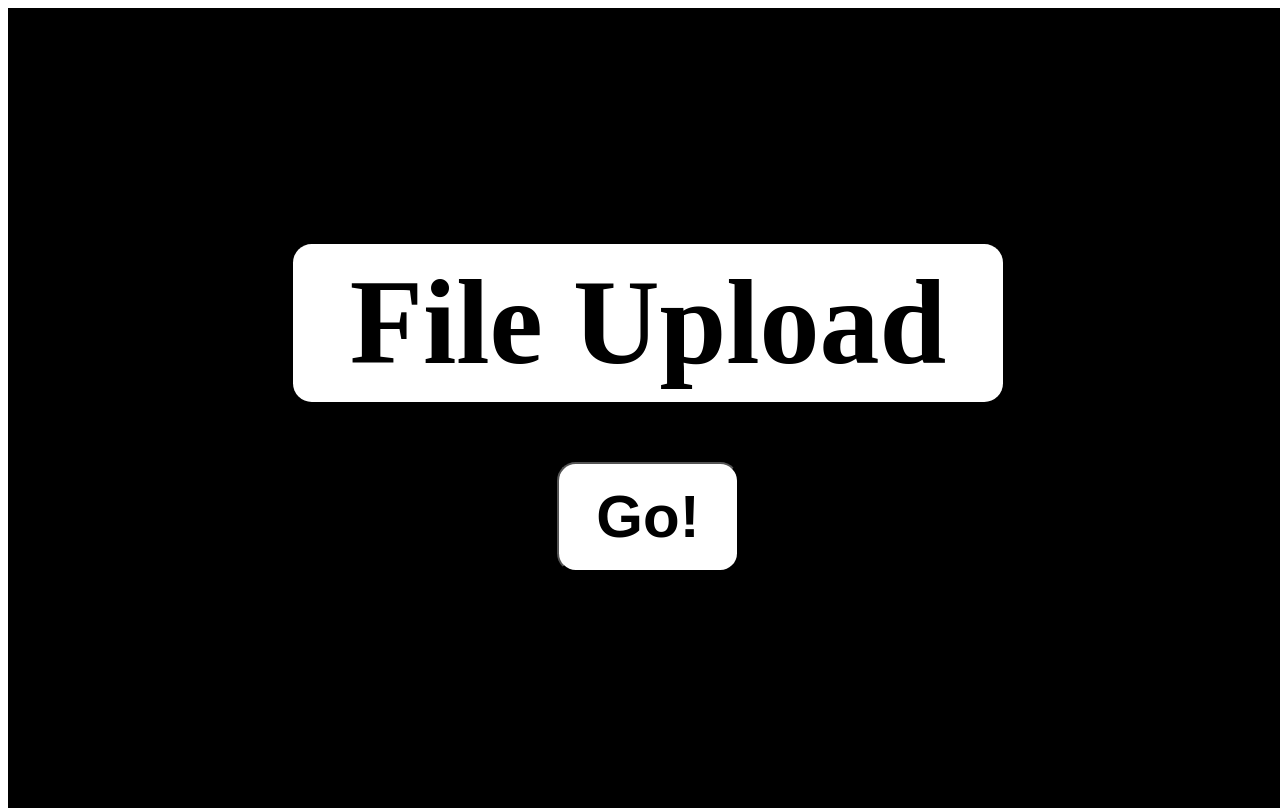
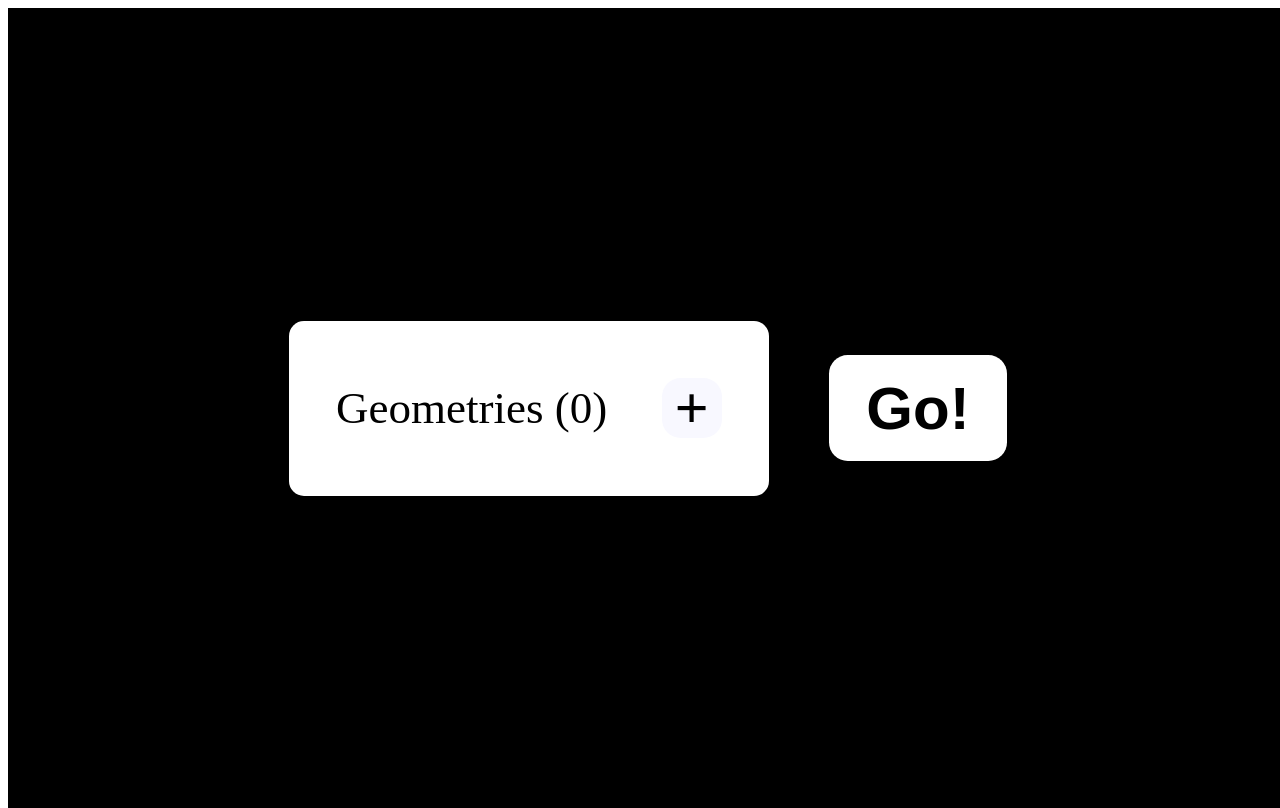
Before and after one commit to GALBICCIM/geometry-viewer, a React (Vite) app: page / in a window 1280 px wide. Built offline with nearby package versions, Linux system fonts and the light colour scheme.

Commit message:
feat: Change UI & Show uploaded geometries

```diff
--- a/src/pages/Home/index.tsx
+++ b/src/pages/Home/index.tsx
@@ -5,20 +5,24 @@ import { parseVTP } from "@/lib";
 import * as S from "./styled";
 
 const Home = () => {
-	const file = useFileStore((state) => state.file);
+	const navigator = useNavigate();
+	const selectedFile = useFileStore((state) => state.selectedFile);
+	const files = useFileStore((state) => state.files);
 	const setFile = useFileStore((state) => state.setFile);
-	const navigator = useNavigate();
+	const addFile = useFileStore((state) => state.addFile);
+
+	const handleFileUpload = (event: React.ChangeEvent<HTMLInputElement>) => addFile(event.target.files?.[0] ?? null);
 
 	const handleButtonClick = async () => {
-		if (!file) return;
+		if (!selectedFile) return;
 
-		const ext = file.name.split(".").pop()?.toLowerCase();
+		const ext = selectedFile.name.split(".").pop()?.toLowerCase();
 		if (!ext) return;
 
 		let payload;
 
 		if (ext === "vtp") {
-			payload = await parseVTP(file);
+			payload = await parseVTP(selectedFile);
 		} else {
 			alert(`we not support ${ext}`);
 
@@ -29,14 +33,23 @@ const Home = () => {
 	};
 
 	return (
-		<S.Container>
-			<>
-				<S.FileInput type="file" id="input-file" accept=".vtp" onChange={(event) => setFile(event.target.files?.[0] ?? null)} />
-				<S.FileInputLabel htmlFor="input-file">File Upload</S.FileInputLabel>
-			</>
-			{file && <S.Text>selected: {file.name}</S.Text>}
-			<S.GoViewer onClick={handleButtonClick}>Go!</S.GoViewer>
-		</S.Container>
+		<>
+			<S.Container>
+				<S.FileSelectMenu>
+					<S.Wrapper width="100%" justify="space-around" items="center">
+						<S.Text color="black">Geometries ({files.length})</S.Text>
+						<S.FileInputLabel htmlFor="input-file">+</S.FileInputLabel>
+					</S.Wrapper>
+					{files.map((file, index) => (
+						<S.FileSelectButton isSelected={selectedFile === file} onClick={() => setFile(files[index])}>
+							{file.name}
+						</S.FileSelectButton>
+					))}
+				</S.FileSelectMenu>
+				<S.GoViewer onClick={handleButtonClick}>Go!</S.GoViewer>
+			</S.Container>
+			<S.FileInput type="file" id="input-file" accept=".vtp" onChange={handleFileUpload} />
+		</>
 	);
 };
 
--- a/src/pages/Home/styled.ts
+++ b/src/pages/Home/styled.ts
@@ -1,18 +1,29 @@
 import styled from "styled-components";
+
+import type * as Type from "./styled.type";
 
 export const Container = styled.div`
 	width: 100vw;
 	height: 100vh;
 	background-color: black;
 	display: flex;
-	flex-direction: column;
 	justify-content: center;
 	align-items: center;
 	gap: 4rem;
 `;
 
-export const Text = styled.p`
-	color: white;
+export const Wrapper = styled.div<Type.WrapperProps>`
+	width: ${({ width }) => width || "auto"};
+	height: ${({ height }) => height || "auto"};
+	display: flex;
+	flex-direction: ${({ direction }) => direction || "row"};
+	justify-content: ${({ justify }) => justify || "normal"};
+	align-items: ${({ items }) => items || "normal"};
+	gap: ${({ gap }) => `${gap}` || 0}px;
+`;
+
+export const Text = styled.p<Type.TextProps>`
+	color: ${({ color }) => color};
 	font-size: 3rem;
 `;
 
@@ -21,12 +32,40 @@ export const FileInput = styled.input`
 `;
 
 export const FileInputLabel = styled.label`
+	width: 4rem;
+	height: 4rem;
+	background-color: ghostwhite;
+	display: flex;
+	justify-content: center;
+	align-items: center;
+	border: none;
+	border-radius: 1.25rem;
+	font-size: 4rem;
+	font-weight: 700;
+	cursor: pointer;
+`;
+
+export const FileSelectMenu = styled.div`
+	width: 32rem;
+	background-color: white;
+	display: flex;
+	flex-direction: column;
+	justify-content: center;
+	align-items: center;
+	gap: 10px;
+	border: none;
+	border-radius: 15px;
+	padding: 20px;
+`;
+
+export const FileSelectButton = styled.button<Type.FileSelectButtonProps>`
+	width: 100%;
+	background-color: ${({ isSelected }) => (isSelected ? "azure" : "ghostwhite")};
+	padding: 20px 40px;
+	border: none;
+	border-radius: 20px;
+	font-size: 1.75rem;
 	text-align: center;
-	background-color: white;
-	font-size: 8rem;
-	font-weight: 700;
-	border-radius: 1.25rem;
-	padding: 1.25rem 3.75rem;
 	cursor: pointer;
 `;
 
@@ -35,6 +74,7 @@ export const GoViewer = styled.button`
 	background-color: white;
 	font-size: 4rem;
 	font-weight: 700;
+	border: none;
 	border-radius: 1.25rem;
 	padding: 1.25rem 2.5rem;
 	cursor: pointer;
```
Also changed, not shown: src/pages/Home/styled.type.ts (added, +16 -0 lines).
